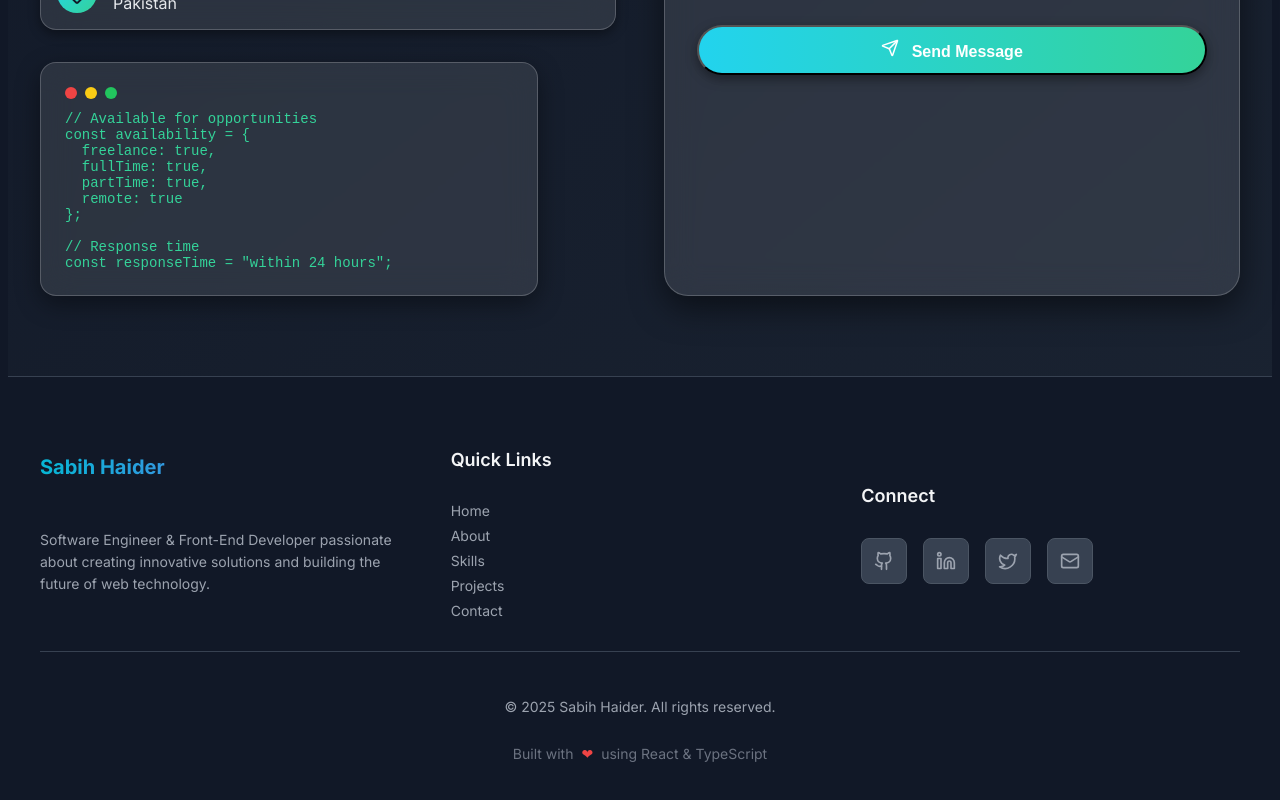
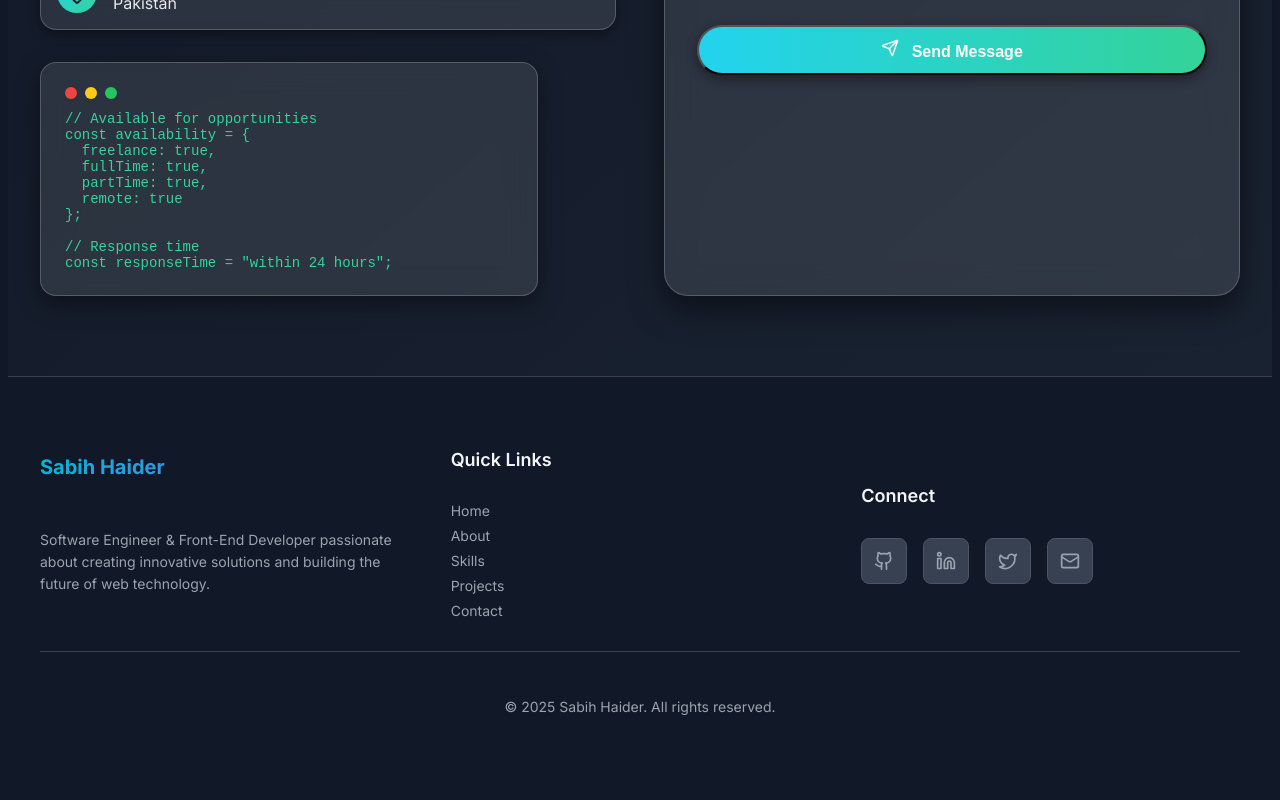
Before and after one commit to sabih-haider1/my-porfolio, a React (Vite) app: page / in a window 1280 px wide. Shown: the part 3979-4779 px from the top of the page. Built offline with nearby package versions, Linux system fonts and the light colour scheme.

Commit message:
Restore fixed project code

```diff
--- a/src/components/Footer.tsx
+++ b/src/components/Footer.tsx
@@ -219,9 +219,6 @@ const Footer: React.FC = () => {
                 color: "#6b7280",
               }}
             >
-              <span>Built with</span>
-              <span style={{ color: "#ef4444" }}>❤</span>
-              <span>using React & TypeScript</span>
             </div>
           </div>
         </motion.div>
```
